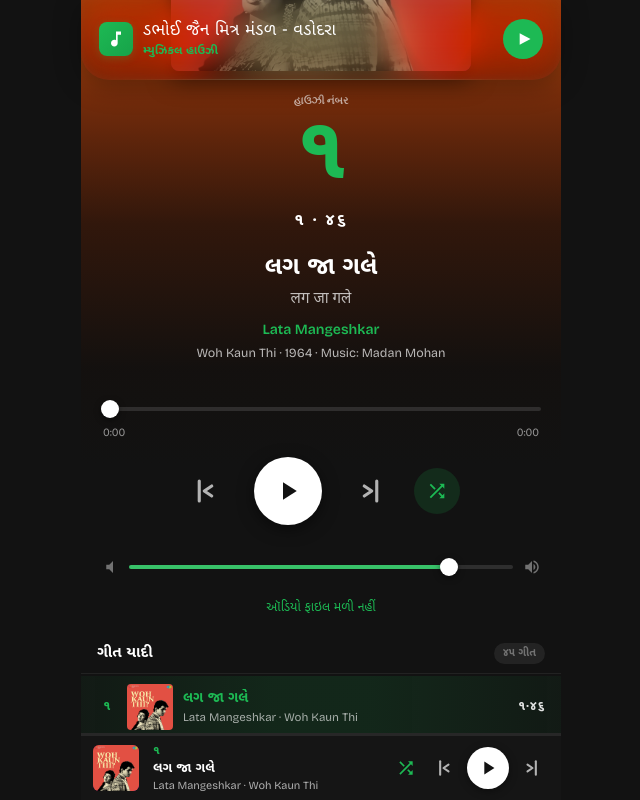
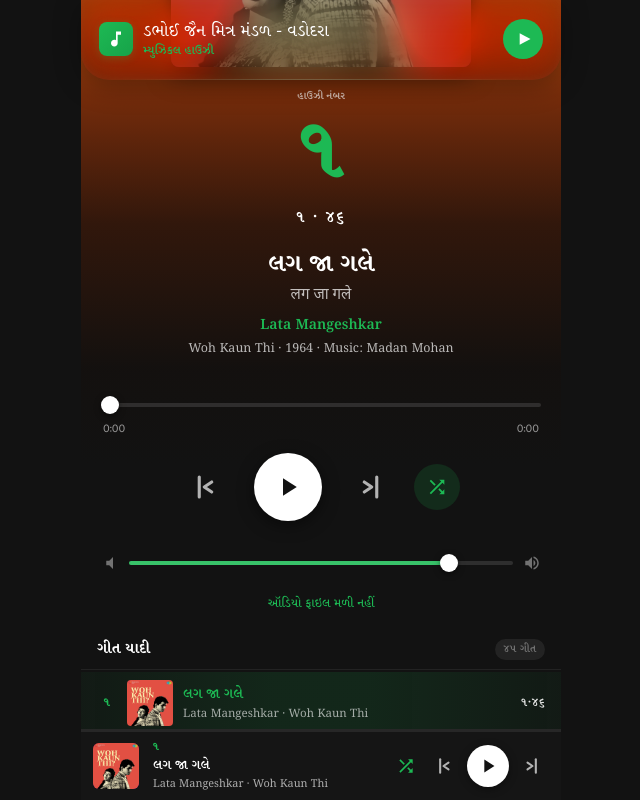
Before and after one commit to git-jainamshah/djmm-musical-housie, a website: page index.html in a window 1280 px wide. Shown: the whole page, without its empty margins (319-959 px from the left). Drawn offline with nearby package versions, Linux system fonts and the light colour scheme; a web font is replaced by a local one.

Commit message:
style: apply Noto Serif Gujarati typography

```diff
--- a/css/style.css
+++ b/css/style.css
@@ -1,6 +1,38 @@
 /* ═══════════════════════════════════════════════════
    DJMM Musical Housie — Premium Spotify Dark Theme v3
    ═══════════════════════════════════════════════════ */
+
+@font-face {
+  font-family: "Noto Serif Gujarati";
+  src: url("../fonts/NotoSerifGujarati-Regular.ttf") format("truetype");
+  font-style: normal;
+  font-weight: 400;
+  font-display: swap;
+}
+
+@font-face {
+  font-family: "Noto Serif Gujarati";
+  src: url("../fonts/NotoSerifGujarati-Medium.ttf") format("truetype");
+  font-style: normal;
+  font-weight: 500;
+  font-display: swap;
+}
+
+@font-face {
+  font-family: "Noto Serif Gujarati";
+  src: url("../fonts/NotoSerifGujarati-SemiBold.ttf") format("truetype");
+  font-style: normal;
+  font-weight: 600;
+  font-display: swap;
+}
+
+@font-face {
+  font-family: "Noto Serif Gujarati";
+  src: url("../fonts/NotoSerifGujarati-Bold.ttf") format("truetype");
+  font-style: normal;
+  font-weight: 700 900;
+  font-display: swap;
+}
 
 *, *::before, *::after { box-sizing: border-box; margin: 0; padding: 0; }
 
@@ -18,7 +50,9 @@
   --muted:      #727272;
   --border:     rgba(255,255,255,0.07);
 
-  --font-gu:    "Noto Sans Gujarati", system-ui, sans-serif;
+  /* Previous Gujarati stack retained here for an easy rollback. */
+  --font-gu-previous: "Noto Sans Gujarati", system-ui, sans-serif;
+  --font-gu:    "Noto Serif Gujarati", "Noto Sans Gujarati", serif;
   --font-hi:    "Noto Sans Devanagari", system-ui, sans-serif;
   --font-en:    "Bricolage Grotesque", system-ui, -apple-system, sans-serif;
 
@@ -151,7 +185,7 @@ body {
 }
 
 .top-title {
-  font-family: 'Anek Gujarati', 'Noto Sans Gujarati', sans-serif;
+  font-family: var(--font-gu);
   font-size: clamp(0.86rem, 3.5vw, 1.05rem);
   font-weight: 300;
   color: var(--white);
@@ -315,7 +349,7 @@ body {
   font-weight: 700;
   color: rgba(255,255,255,0.65);
   margin-bottom: 4px;
-  font-family: var(--font-en);
+  font-family: var(--font-gu);
 }
 
 .np-number {
@@ -363,14 +397,14 @@ body {
   font-weight: 600;
   color: var(--green);
   margin-bottom: 4px;
-  font-family: var(--font-en);
+  font-family: var(--font-gu);
 }
 
 .np-meta {
   font-size: 0.78rem;
   color: rgba(255,255,255,0.70);
   line-height: 1.5;
-  font-family: var(--font-en);
+  font-family: var(--font-gu);
 }
 
 /* ─── Controls ────────────────────────────────────── */
@@ -708,7 +742,7 @@ body {
   white-space: nowrap;
   overflow: hidden;
   text-overflow: ellipsis;
-  font-family: var(--font-en);
+  font-family: var(--font-gu);
 }
 
 .song-item-nums {
@@ -861,7 +895,7 @@ body {
   overflow: hidden;
   text-overflow: ellipsis;
   display: block;
-  font-family: var(--font-en);
+  font-family: var(--font-gu);
 }
 
 /* Mini controls row */
--- a/data/songs.json
+++ b/data/songs.json
@@ -4,7 +4,7 @@
     "eveningGu": "સંગીતમય સાંજ",
     "titleGu": "ડભોઈ જૈન મિત્ર મંડળ - વડોદરા",
     "subtitleGu": "મ્યુઝિકલ હાઉઝી",
-    "dateGu": "તારીખ: ૧ જુલાઈ, ૨૦૨૬"
+    "dateGu": "તારીખ: ૮ સપ્ટેમ્બર, ૨૦૨૬"
   },
   "songs": [
     {
--- a/index.html
+++ b/index.html
@@ -10,7 +10,7 @@
   <meta http-equiv="Pragma" content="no-cache">
   <meta http-equiv="Expires" content="0">
   <title>મ્યુઝિકલ હાઉઝી · ડભોઈ જૈન મિત્ર મંડળ - વડોદરા</title>
-  <link rel="stylesheet" href="css/style.css?v=20260824a">
+  <link rel="stylesheet" href="css/style.css?v=20260824b">
   <link rel="preconnect" href="https://fonts.googleapis.com">
   <link rel="preconnect" href="https://fonts.gstatic.com" crossorigin>
   <link href="https://fonts.googleapis.com/css2?family=Anek+Gujarati:wght@200;300&family=Bricolage+Grotesque:opsz,wght@12..96,400;12..96,500;12..96,600;12..96,700&family=Noto+Sans+Gujarati:wght@400;500;600;700&family=Noto+Sans+Devanagari:wght@400;500;600&display=swap" rel="stylesheet">
--- a/sw.js
+++ b/sw.js
@@ -1,6 +1,6 @@
 // DJMM Musical Housie — Service Worker
 // Bumping CACHE_VERSION forces all browsers to drop old caches on next visit.
-const CACHE_VERSION = "v20260824";
+const CACHE_VERSION = "v20260824b";
 const CACHE_NAME    = "djmm-housie-" + CACHE_VERSION;
 
 // On install: activate immediately (don't wait for old SW to die)
```
Also changed, not shown: context.md (+5 -3 lines), fonts/NotoSerifGujarati-Bold.ttf (added), fonts/NotoSerifGujarati-Medium.ttf (added), fonts/NotoSerifGujarati-Regular.ttf (added), fonts/NotoSerifGujarati-SemiBold.ttf (added), 1 other file.
